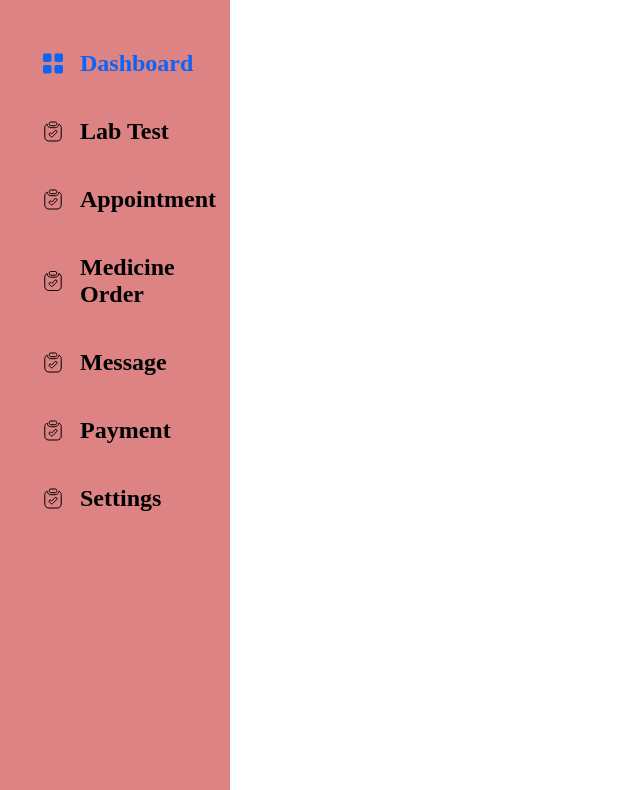
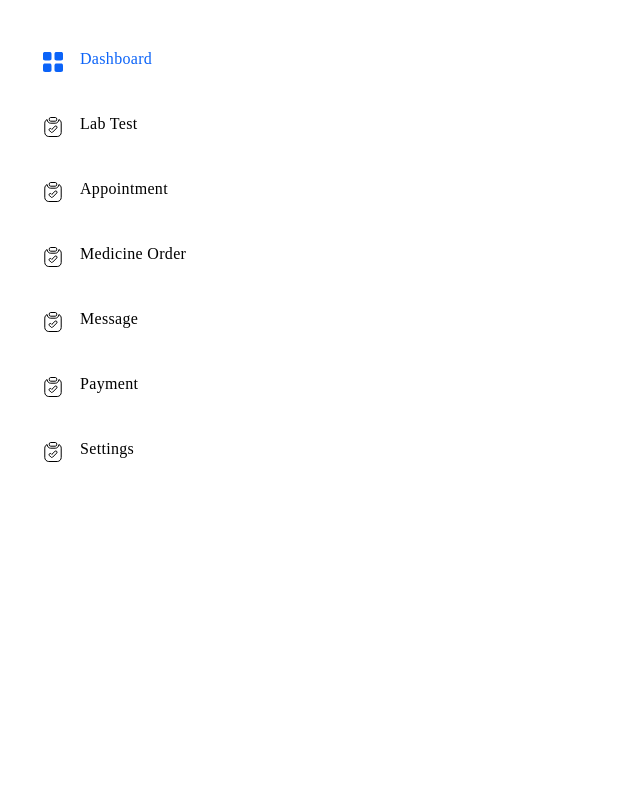
Before and after one commit to shermatovelbek/dashboard1, a plain HTML site: page index.html in a window 1280 px wide. Shown: the part 42-832 px from the top of the page, without its empty margins (0-640 px from the left). Drawn offline with Linux system fonts and the light colour scheme; a web font is replaced by a local one.

Commit message:
tepa qismlarga to'liqligicha steel berildi

```diff
--- a/index.html
+++ b/index.html
@@ -3,6 +3,7 @@
 <head>
     <meta charset="UTF-8">
     <meta name="viewport" content="width=device-width, initial-scale=1.0">
+    <link rel="stylesheet" href="./styles/fonts.css">
     <link rel="stylesheet" href="./styles/style.css">
     <title>doshboard</title>
 </head>
--- /dev/null
+++ b/styles/fonts.css
@@ -0,0 +1,8 @@
+/* poppins-regular - latin */
+@font-face {
+    font-display: swap; /* Check https://developer.mozilla.org/en-US/docs/Web/CSS/@font-face/font-display for other options. */
+    font-family: 'Poppins';
+    font-style: normal;
+    font-weight: 400;
+    src: url('../fonts/poppins-v20-latin-regular.woff2') format('woff2'); /* Chrome 36+, Opera 23+, Firefox 39+, Safari 12+, iOS 10+ */
+  }
--- a/styles/style.css
+++ b/styles/style.css
@@ -7,7 +7,7 @@
     width: 230px;
     height: 1149px;
     flex-shrink: 0;
-    background: #dd8383;
+    background: #fff;
 }
 
 .logo a{
@@ -25,8 +25,102 @@
         flex-direction: row;
     }
     .pusk h2{
-        color:#0B63F8
-    }
+        color:#0B63F8;
+        color: #0B63F8;
+    font-family: Poppins;
+        font-size: 16px;
+        font-style: normal;
+        font-weight: 400;
+        line-height: normal;
+        letter-spacing: 0.32px;
+        cursor: pointer;
+        }
+        .pusk2 h2{
+            color: #000;
+            font-family: Poppins;
+            font-size: 16px;
+            font-style: normal;
+            font-weight: 400;
+            line-height: normal;
+            letter-spacing: 0.32px;
+            cursor: pointer;
+            transition: all 0.5s;
+            }
+            .pusk2 h2:hover{
+                color:blue;
+            }
+            .pusk3 h2{
+                color: #000;
+                font-family: Poppins;
+                font-size: 16px;
+                font-style: normal;
+                font-weight: 400;
+                line-height: normal;
+                letter-spacing: 0.32px;
+                cursor: pointer;
+                transition: all 0.5s;
+            }
+            .pusk3 h2:hover{
+                color:blue;
+            }
+            .pusk4 h2{
+                color: #000;
+                font-family: Poppins;
+                font-size: 16px;
+                font-style: normal;
+                font-weight: 400;
+                line-height: normal;
+                letter-spacing: 0.32px;
+                cursor: pointer;
+                transition: all 0.5s;
+            }
+            .pusk4 h2:hover{
+                color:blue;
+            }
+            .pusk5 h2{
+                color: #000;
+                font-family: Poppins;
+                font-size: 16px;
+                font-style: normal;
+                font-weight: 400;
+                line-height: normal;
+                letter-spacing: 0.32px;
+                cursor: pointer;
+                transition: all 0.5s;
+            }
+            .pusk5 h2:hover{
+                color:blue;
+            }
+            .pusk6 h2{
+                color: #000;
+                font-family: Poppins;
+                font-size: 16px;
+                font-style: normal;
+                font-weight: 400;
+                line-height: normal;
+                letter-spacing: 0.32px;
+                cursor: pointer;
+                transition: all 0.5s;
+            }
+            .pusk6 h2:hover{
+                color:blue;
+                text-shadow: #013CC6;
+            }
+            .pusk7 h2{
+                color: #000;
+                font-family: Poppins;
+                font-size: 16px;
+                font-style: normal;
+                font-weight: 400;
+                line-height: normal;
+                letter-spacing: 0.32px;
+                cursor: pointer;
+                transition: all 0.5s;
+            }
+            .pusk7 h2:hover{
+                color:blue;
+            }
+
 
     .pusk{
     display: flex;
```
